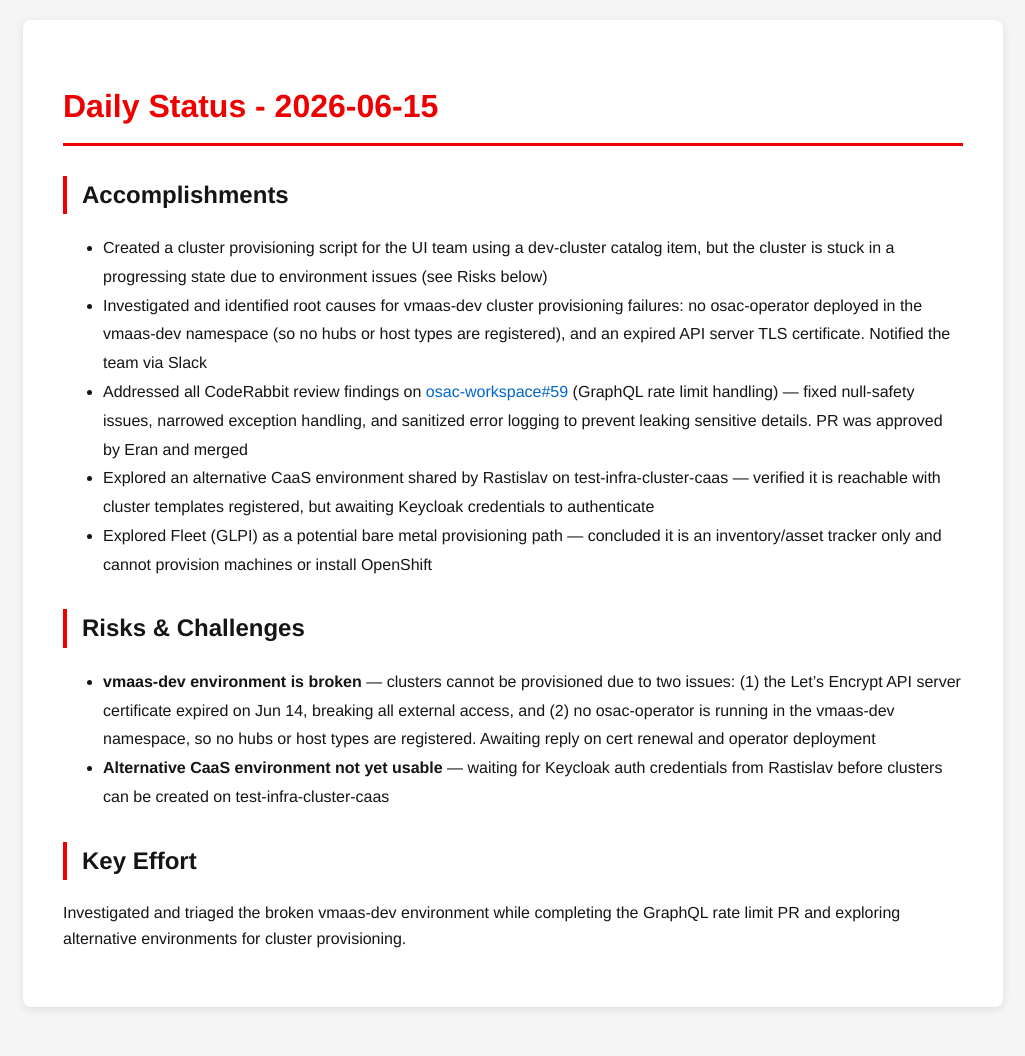
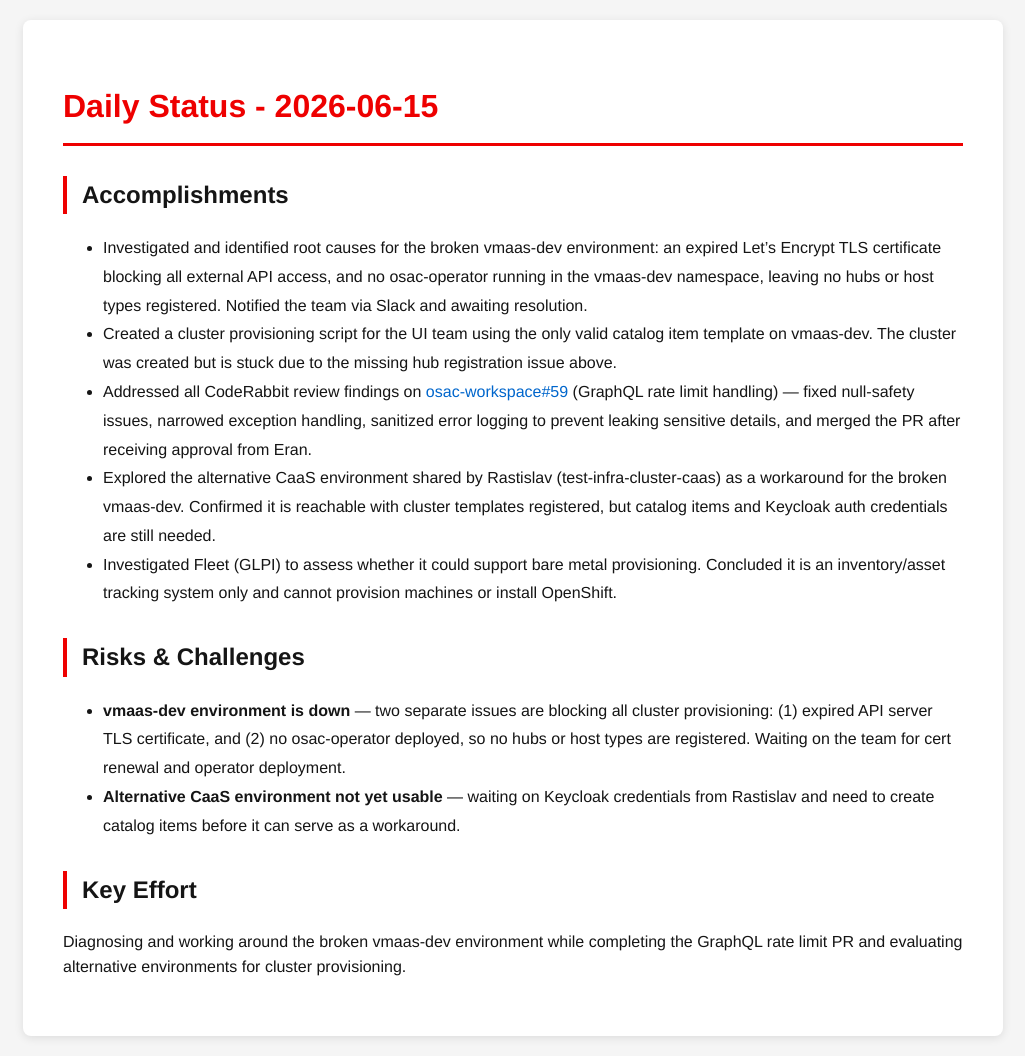
Before and after one commit to tzvatot/daily-status, a Jekyll site: the page built from 2026-06-15.md, in a window 1280 px wide. Shown: the whole page, without its empty margins (127-1152 px from the left). Built offline with Jekyll 4.4.1, drawn with Linux system fonts in a browser that asks for light colours; before the commit the page ends 1027 px from its top, so only the background shows below that.

Commit message:
Daily status update - 2026-06-15

```diff
--- a/2026-06-15.md
+++ b/2026-06-15.md
@@ -7,15 +7,15 @@ date: 2026-06-15
 # Daily Status - 2026-06-15
 
 ## Accomplishments
-- Created a cluster provisioning script for the UI team using a dev-cluster catalog item, but the cluster is stuck in a progressing state due to environment issues (see Risks below)
-- Investigated and identified root causes for vmaas-dev cluster provisioning failures: no osac-operator deployed in the vmaas-dev namespace (so no hubs or host types are registered), and an expired API server TLS certificate. Notified the team via Slack
-- Addressed all CodeRabbit review findings on [osac-workspace#59](https://github.com/osac-project/osac-workspace/pull/59) (GraphQL rate limit handling) — fixed null-safety issues, narrowed exception handling, and sanitized error logging to prevent leaking sensitive details. PR was approved by Eran and merged
-- Explored an alternative CaaS environment shared by Rastislav on test-infra-cluster-caas — verified it is reachable with cluster templates registered, but awaiting Keycloak credentials to authenticate
-- Explored Fleet (GLPI) as a potential bare metal provisioning path — concluded it is an inventory/asset tracker only and cannot provision machines or install OpenShift
+- Investigated and identified root causes for the broken vmaas-dev environment: an expired Let's Encrypt TLS certificate blocking all external API access, and no osac-operator running in the vmaas-dev namespace, leaving no hubs or host types registered. Notified the team via Slack and awaiting resolution.
+- Created a cluster provisioning script for the UI team using the only valid catalog item template on vmaas-dev. The cluster was created but is stuck due to the missing hub registration issue above.
+- Addressed all CodeRabbit review findings on [osac-workspace#59](https://github.com/osac-project/osac-workspace/pull/59) (GraphQL rate limit handling) — fixed null-safety issues, narrowed exception handling, sanitized error logging to prevent leaking sensitive details, and merged the PR after receiving approval from Eran.
+- Explored the alternative CaaS environment shared by Rastislav (test-infra-cluster-caas) as a workaround for the broken vmaas-dev. Confirmed it is reachable with cluster templates registered, but catalog items and Keycloak auth credentials are still needed.
+- Investigated Fleet (GLPI) to assess whether it could support bare metal provisioning. Concluded it is an inventory/asset tracking system only and cannot provision machines or install OpenShift.
 
 ## Risks & Challenges
-- **vmaas-dev environment is broken** — clusters cannot be provisioned due to two issues: (1) the Let's Encrypt API server certificate expired on Jun 14, breaking all external access, and (2) no osac-operator is running in the vmaas-dev namespace, so no hubs or host types are registered. Awaiting reply on cert renewal and operator deployment
-- **Alternative CaaS environment not yet usable** — waiting for Keycloak auth credentials from Rastislav before clusters can be created on test-infra-cluster-caas
+- **vmaas-dev environment is down** — two separate issues are blocking all cluster provisioning: (1) expired API server TLS certificate, and (2) no osac-operator deployed, so no hubs or host types are registered. Waiting on the team for cert renewal and operator deployment.
+- **Alternative CaaS environment not yet usable** — waiting on Keycloak credentials from Rastislav and need to create catalog items before it can serve as a workaround.
 
 ## Key Effort
-Investigated and triaged the broken vmaas-dev environment while completing the GraphQL rate limit PR and exploring alternative environments for cluster provisioning.
+Diagnosing and working around the broken vmaas-dev environment while completing the GraphQL rate limit PR and evaluating alternative environments for cluster provisioning.
```
